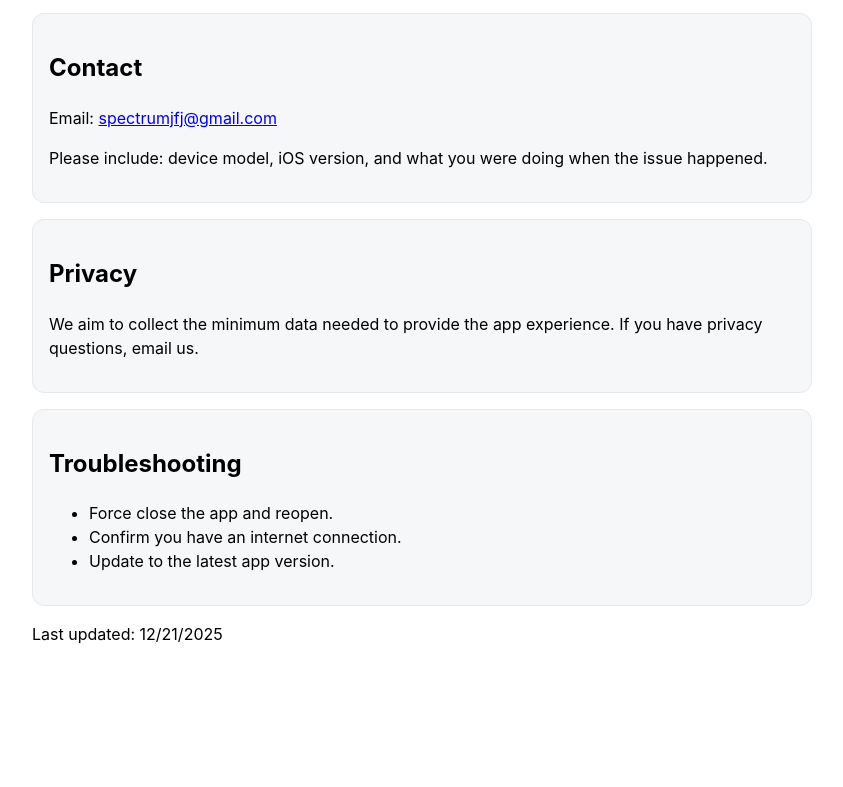
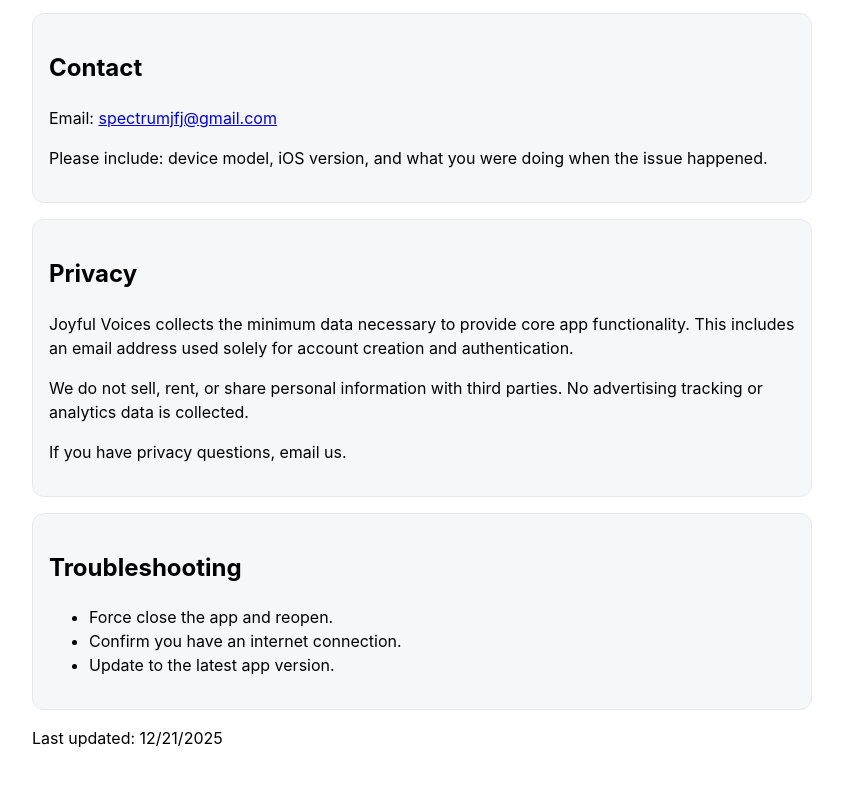
Before and after one commit to Spectrum-Support-ABA/joyful-voices-support, a plain HTML site: page index.html in a window 1280 px wide. Shown: the part 155-942 px from the top of the page, without its empty margins (218-1061 px from the left). Before the commit the page ends 841 px from the top, so only its background shows below. Drawn offline with Linux system fonts and the light colour scheme.

Commit message:
Update index.html

```diff
--- a/index.html
+++ b/index.html
@@ -21,9 +21,19 @@
   </div>
 
   <div class="card">
-    <h2>Privacy</h2>
-    <p>We aim to collect the minimum data needed to provide the app experience. If you have privacy questions, email us.</p>
-  </div>
+  <h2>Privacy</h2>
+  <p>
+    Joyful Voices collects the minimum data necessary to provide core app functionality.
+    This includes an email address used solely for account creation and authentication.
+  </p>
+  <p>
+    We do not sell, rent, or share personal information with third parties.
+    No advertising tracking or analytics data is collected.
+  </p>
+  <p>
+    If you have privacy questions, email us.
+  </p>
+</div>
 
   <div class="card">
     <h2>Troubleshooting</h2>
```
